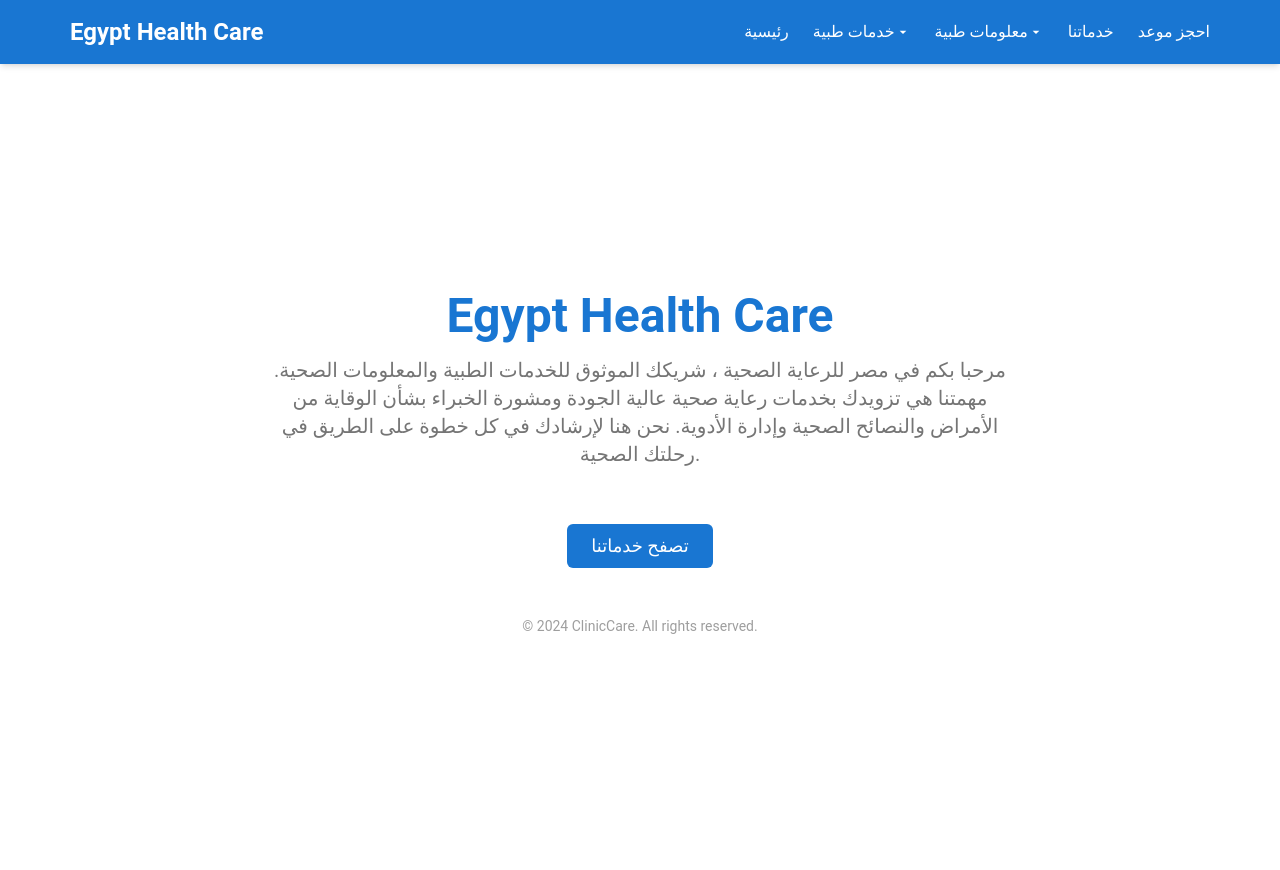
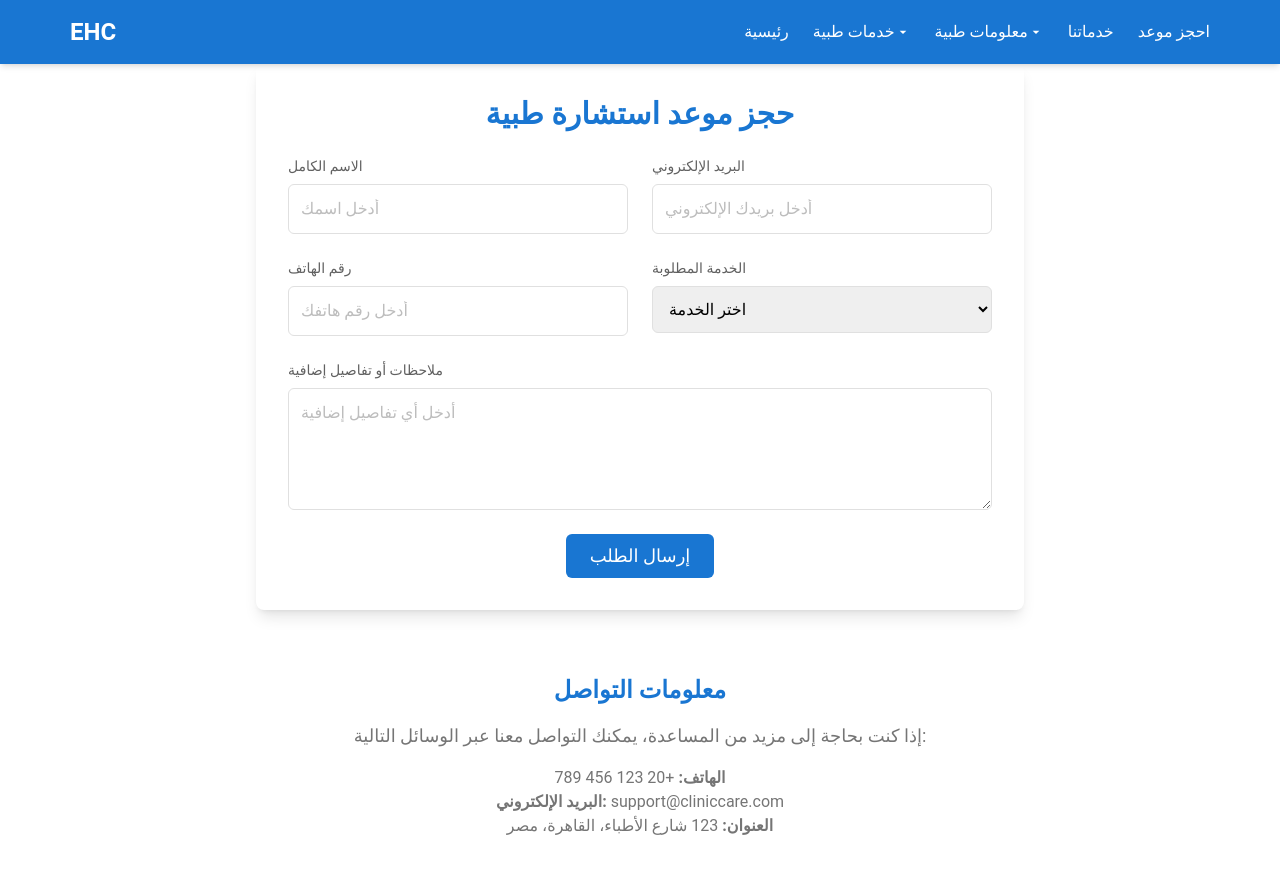
Before and after one commit to salahs20/Egypt-Health-Care, a React (Vite) app: page /contact in a window 1280 px wide. Built offline with nearby package versions, Linux system fonts and the light colour scheme; the HTML template or start-up script is replaced by a standard one.

Commit message:
first commit2

```diff
--- a/src/App.jsx
+++ b/src/App.jsx
@@ -1,14 +1,25 @@
 import React from "react";
 import Header from "./Component/Component/Header";
 import Home from "./Component/Pages/Home";
+import { Route, Routes } from "react-router-dom";
+import Services from "./Component/Pages/Services";
+import ContactUs from "./Component/Pages/ContactUs";
 
 const App = () => {
   return (
     <>
       <Header/>
-      <div className="pt-[4rem]"> <Home/> </div>
 
 
+<Routes>
+<Route path="/" element={<Home/>}/>
+<Route path="services" element={<Services/>}/>
+<Route path="contact" element={<ContactUs/>}/>
+
+
+
+
+</Routes>
     </>
   );
 };
--- a/src/Component/Component/Header.jsx
+++ b/src/Component/Component/Header.jsx
@@ -24,7 +24,7 @@ const Header = () => {
       <div className="container mx-auto flex items-center justify-between flex-wrap md:flex-nowrap">
         {/* Logo Section */}
         <Link to="/" className="text-white text-2xl font-semibold">
-          Egypt Health Care
+          EHC
         </Link>
 
         {/* Desktop Menu */}
@@ -111,10 +111,10 @@ const Header = () => {
             )}
           </div>
 
-          <Link to="/appointments" className="text-white hover:text-gray-200">
+          <Link to="services" className="text-white hover:text-gray-200">
             خدماتنا
           </Link>
-          <Link to="/contact" className="text-white hover:text-gray-200">
+          <Link to="contact" className="text-white hover:text-gray-200">
             احجز موعد
           </Link>
         </div>
@@ -228,13 +228,13 @@ const Header = () => {
           </div>
 
           <Link
-            to="/appointments"
+            to="services"
             className="block text-white py-2 px-4 hover:bg-blue-600"
           >
             خدماتنا
           </Link>
           <Link
-            to="/contact"
+            to="contact"
             className="block text-white py-2 px-4 hover:bg-blue-600"
           >
             احجز موعد
--- /dev/null
+++ b/src/Component/Pages/ContactUs.jsx
@@ -0,0 +1,129 @@
+import React, { useState } from 'react';
+
+const ContactUs = () => {
+  const [formData, setFormData] = useState({
+    name: '',
+    email: '',
+    phone: '',
+    service: '',
+    message: '',
+  });
+
+  const handleChange = (e) => {
+    const { name, value } = e.target;
+    setFormData({ ...formData, [name]: value });
+  };
+
+  const handleSubmit = (e) => {
+    e.preventDefault();
+    // هنا يمكنك إضافة الكود لإرسال البيانات إلى الخادم أو API.
+    alert('تم إرسال الطلب بنجاح');
+  };
+
+  return (
+    <div className="pt-[4rem] pb-8 px-4">
+      <div className="max-w-3xl mx-auto bg-white p-8 rounded-lg shadow-lg">
+        <h2 className="text-3xl font-semibold text-blue-700 mb-6 text-center">
+          حجز موعد استشارة طبية
+        </h2>
+        <form onSubmit={handleSubmit}>
+          <div className="grid grid-cols-1 md:grid-cols-2 gap-6">
+            {/* Name Field */}
+            <div className="flex flex-col">
+              <label className="text-sm font-medium text-gray-700 mb-2">الاسم الكامل</label>
+              <input
+                type="text"
+                name="name"
+                value={formData.name}
+                onChange={handleChange}
+                className="border border-gray-300 p-3 rounded-md focus:outline-none focus:ring-2 focus:ring-blue-500"
+                placeholder="أدخل اسمك"
+                required
+              />
+            </div>
+
+            {/* Email Field */}
+            <div className="flex flex-col">
+              <label className="text-sm font-medium text-gray-700 mb-2">البريد الإلكتروني</label>
+              <input
+                type="email"
+                name="email"
+                value={formData.email}
+                onChange={handleChange}
+                className="border border-gray-300 p-3 rounded-md focus:outline-none focus:ring-2 focus:ring-blue-500"
+                placeholder="أدخل بريدك الإلكتروني"
+                required
+              />
+            </div>
+
+            {/* Phone Field */}
+            <div className="flex flex-col">
+              <label className="text-sm font-medium text-gray-700 mb-2">رقم الهاتف</label>
+              <input
+                type="text"
+                name="phone"
+                value={formData.phone}
+                onChange={handleChange}
+                className="border border-gray-300 p-3 rounded-md focus:outline-none focus:ring-2 focus:ring-blue-500"
+                placeholder="أدخل رقم هاتفك"
+                required
+              />
+            </div>
+
+            {/* Service Field */}
+            <div className="flex flex-col">
+              <label className="text-sm font-medium text-gray-700 mb-2">الخدمة المطلوبة</label>
+              <select
+                name="service"
+                value={formData.service}
+                onChange={handleChange}
+                className="border border-gray-300 p-3 rounded-md focus:outline-none focus:ring-2 focus:ring-blue-500"
+                required
+              >
+                <option value="">اختر الخدمة</option>
+                <option value="استشارة طبية">استشارة طبية</option>
+                <option value="رعاية أسنان">رعاية أسنان</option>
+                <option value="جراحة">جراحة</option>
+              </select>
+            </div>
+
+            {/* Message Field */}
+            <div className="flex flex-col col-span-2">
+              <label className="text-sm font-medium text-gray-700 mb-2">ملاحظات أو تفاصيل إضافية</label>
+              <textarea
+                name="message"
+                value={formData.message}
+                onChange={handleChange}
+                className="border border-gray-300 p-3 rounded-md focus:outline-none focus:ring-2 focus:ring-blue-500"
+                placeholder="أدخل أي تفاصيل إضافية"
+                rows="4"
+              />
+            </div>
+          </div>
+
+          <div className="text-center mt-6">
+            <button
+              type="submit"
+              className="bg-blue-700 text-white py-2 px-6 rounded-md text-lg hover:bg-blue-600 transition duration-300"
+            >
+              إرسال الطلب
+            </button>
+          </div>
+        </form>
+      </div>
+
+      {/* Contact Info Section */}
+      <div className="text-center mt-16 text-gray-600">
+        <h3 className="text-2xl font-semibold text-blue-700 mb-4">معلومات التواصل</h3>
+        <p className="text-lg">إذا كنت بحاجة إلى مزيد من المساعدة، يمكنك التواصل معنا عبر الوسائل التالية:</p>
+        <div className="mt-4">
+          <p><strong>الهاتف:</strong> +20 123 456 789</p>
+          <p><strong>البريد الإلكتروني:</strong> support@cliniccare.com</p>
+          <p><strong>العنوان:</strong> 123 شارع الأطباء، القاهرة، مصر</p>
+        </div>
+      </div>
+    </div>
+  );
+};
+
+export default ContactUs;
--- /dev/null
+++ b/src/Component/Pages/Services.jsx
@@ -0,0 +1,11 @@
+import React from 'react'
+
+const Services = () => {
+  return (
+    <div className='pt-[4rem]'>
+      servises
+    </div>
+  )
+}
+
+export default Services
```
